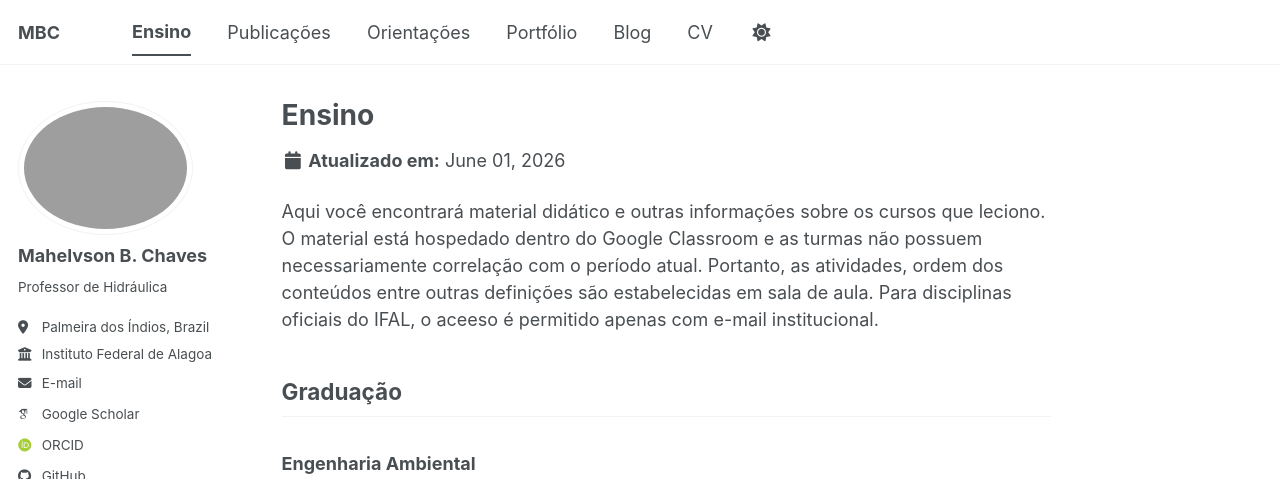
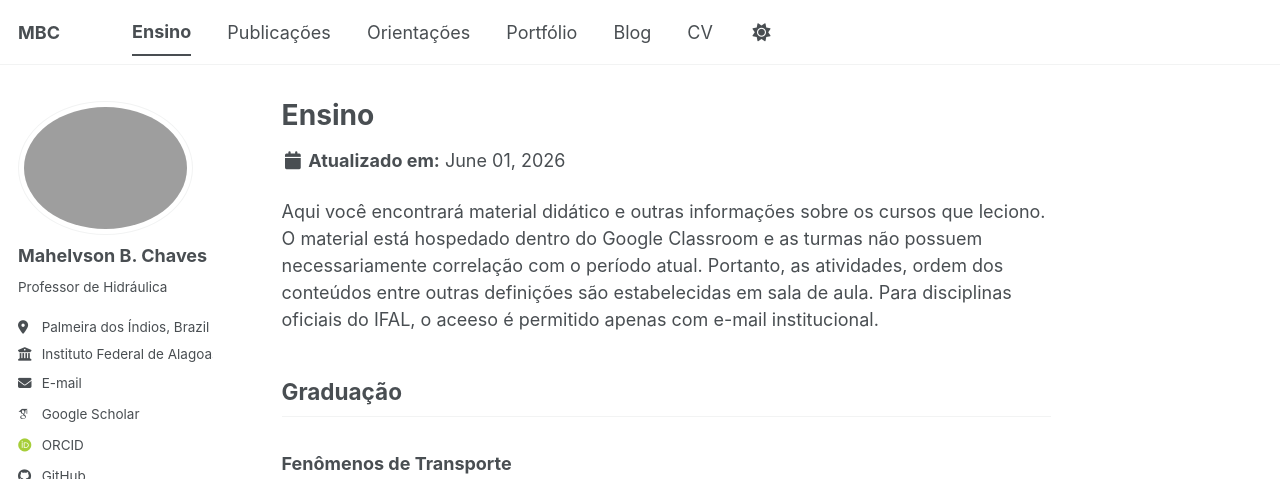
Before and after one commit to mahelvson/mahelvson.github.io, a Jekyll site: the page built from _pages/courses.md, in a window 1280 px wide and 900 px high, cut to the strip 0-479 px from the top of the window. Built offline with Jekyll 4.4.1, drawn with Linux system fonts in a browser that asks for light colours; some web fonts are replaced; a script bundle is joined from its source files by our own code; library files that are not in the unit come from our copies.

Commit message:
drive adjusts

```diff
--- a/_pages/courses.md
+++ b/_pages/courses.md
@@ -9,16 +9,12 @@ Aqui você encontrará material didático e outras informações sobre os cursos
 O material está hospedado dentro do Google Classroom e as turmas não possuem necessariamente correlação com o período atual. Portanto, as atividades, ordem dos conteúdos entre outras definições são estabelecidas em sala de aula. Para disciplinas oficiais do IFAL, o aceeso é permitido apenas com e-mail institucional.
 
 ## Graduação
-### Engenharia Ambiental
-
-
 ### Fenômenos de Transporte
 
 <iframe
   src="https://drive.google.com/embeddedfolderview?id=12LC7aBHKQ5TW1ISbB9gxGQmTgVtfe1i2#list"
   style="width:100%; height:600px; border:0;">
 </iframe>
-
 
 ### Hidrologia
 
```
